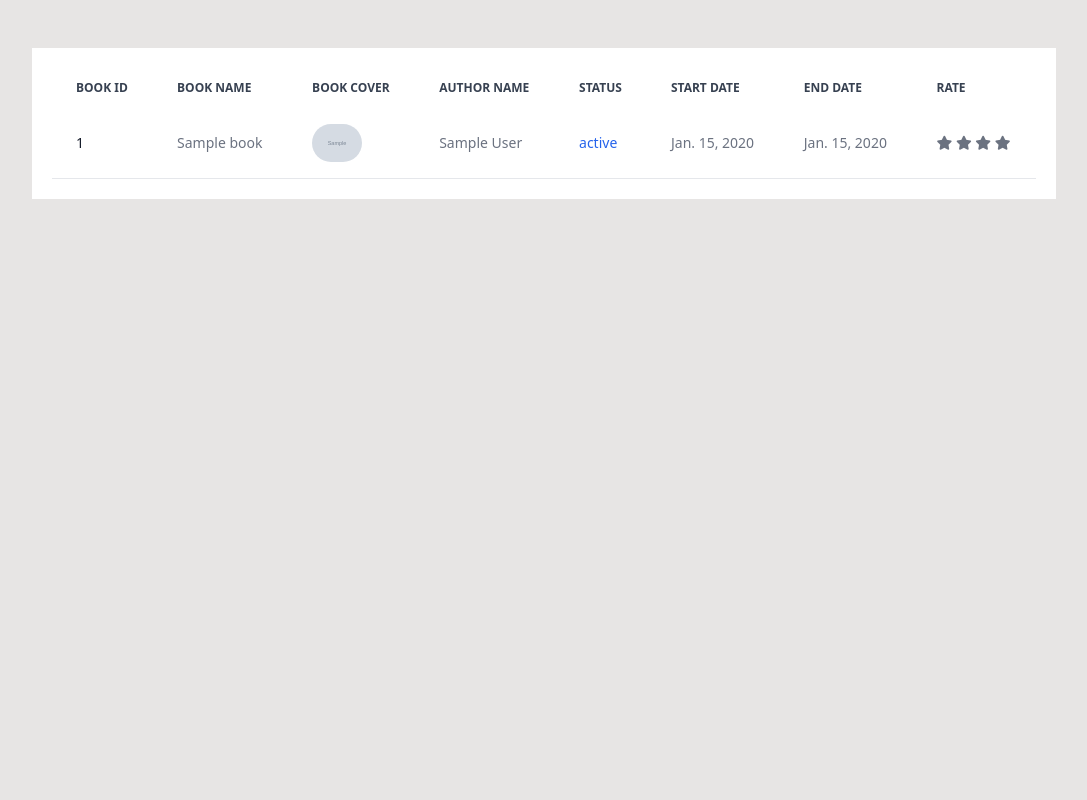
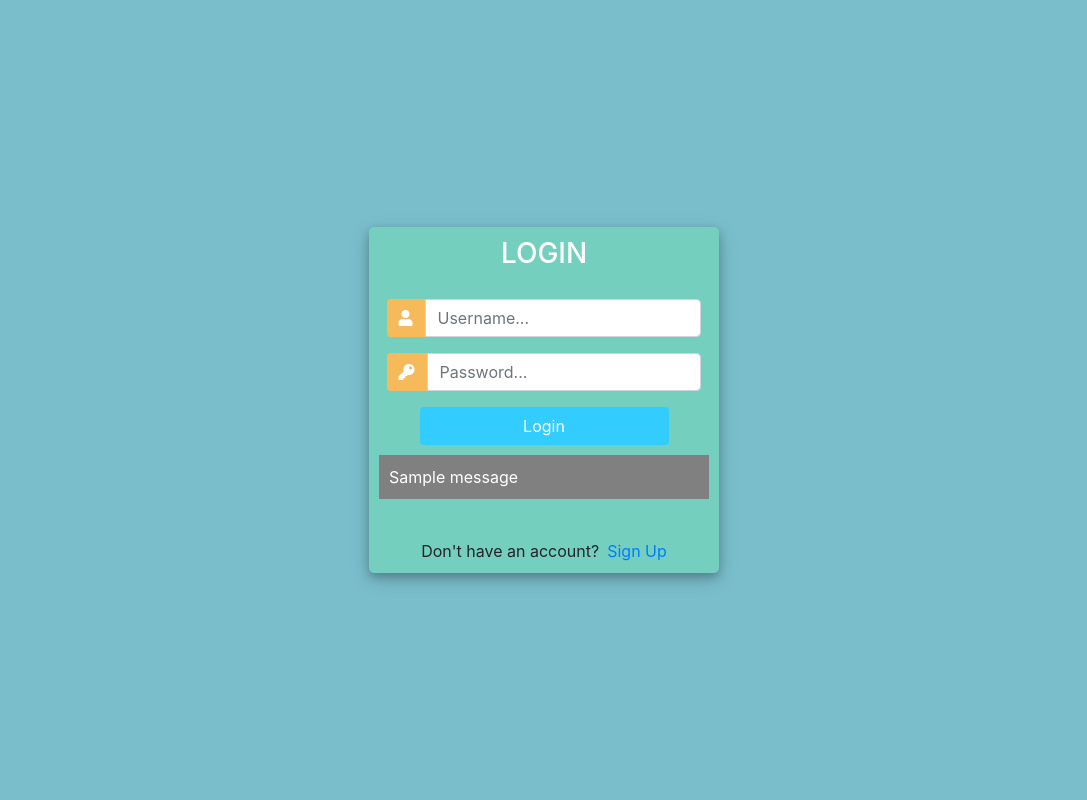
Before and after one commit to izmailmoheidin/reading_track-django-project, a Django app: page / in a window 1280 px wide. Shown: the whole page, without its empty margins (96-1183 px from the left). Run offline with Django 4.2, Linux system fonts and the light colour scheme; tables that the repository leaves empty hold one stand-in row (values such as "Sample post"); grey boxes marked "Sample" are stand-in pictures; one stand-in notice (Sample message) is shown; some libraries are stand-ins or nearby versions.

Commit message:
user authentications

```diff
--- a/booksapi/urls.py
+++ b/booksapi/urls.py
@@ -2,5 +2,9 @@ from django.urls import path
 from . import views
 
 urlpatterns = [
-    path('',views.index)
+    path('index/',views.index, name = 'index'),
+    path('register/',views.registerPage, name= 'register') ,
+    path('',views.loginPage, name = 'login') ,
+    path('logout/',views.logoutPage, name = 'logout')
+
 ]
--- a/booksapi/views.py
+++ b/booksapi/views.py
@@ -1,6 +1,12 @@
-from django.shortcuts import render
+from django.shortcuts import render,redirect
 from django.http import HttpResponse
 from .models import BooK
+from .forms import creationUserForm
+from django.contrib.auth.forms import UserCreationForm
+from django.contrib import messages
+from django.contrib.auth.models import User
+from django.contrib.auth import authenticate, login, logout
+
 
 # Create your views here.
 def index(request):
@@ -9,3 +15,37 @@ def index(request):
         'books': books,
     }
     return render(request, 'index.html',context )
+
+
+def registerPage(request):
+    form = creationUserForm()
+
+    if request.method == 'POST':
+        form = creationUserForm(request.POST)
+        if form.is_valid():
+            form.save()
+            user = form.cleaned_data.get('username')
+            messages.success(request, 'account was created '+ user)
+            return redirect('login')
+
+    context = {'form': form}
+    return render(request, 'registerForm.html', context)
+
+def loginPage(request):
+    if request.method == 'POST':
+        username = request.POST.get('username')
+        password = request.POST.get('password')
+
+        user = authenticate (request, username = username, password = password)
+
+        if user is not None:
+            login(request, user)
+            return redirect('index')
+        else:
+            messages.info(request, 'username OR password is incorrect')
+    context = {}
+    return render(request , 'login.html', context)
+
+def logoutPage(request):
+    logout(request)
+    return redirect ('login')
--- a/templates/index.html
+++ b/templates/index.html
@@ -101,10 +101,10 @@
         </tbody>
 
 
-
 {% endfor %} {% endblock content %}
     </table>
-
+    <span>{{request.user}}</span>
+<span><a href="{% url 'logout' %}">logout</a></span
 
     </div>
   </body>
--- /dev/null
+++ b/templates/login.html
@@ -0,0 +1,127 @@
+<!DOCTYPE html>
+<html>
+
+<head>
+	<title>Login</title>
+	<link rel="stylesheet" href="https://stackpath.bootstrapcdn.com/bootstrap/4.1.3/css/bootstrap.min.css" integrity="sha384-MCw98/SFnGE8fJT3GXwEOngsV7Zt27NXFoaoApmYm81iuXoPkFOJwJ8ERdknLPMO" crossorigin="anonymous">
+	<script src="https://ajax.googleapis.com/ajax/libs/jquery/3.3.1/jquery.min.js"></script>
+	<link rel="stylesheet" href="https://use.fontawesome.com/releases/v5.6.1/css/all.css" integrity="sha384-gfdkjb5BdAXd+lj+gudLWI+BXq4IuLW5IT+brZEZsLFm++aCMlF1V92rMkPaX4PP" crossorigin="anonymous">
+
+
+	<style>
+		body,
+		html {
+			margin: 0;
+			padding: 0;
+			height: 100%;
+			background: #7abecc !important;
+		}
+		.user_card {
+			width: 350px;
+			margin-top: auto;
+			margin-bottom: auto;
+			background: #74cfbf;
+			position: relative;
+			display: flex;
+			justify-content: center;
+			flex-direction: column;
+			padding: 10px;
+			box-shadow: 0 4px 8px 0 rgba(0, 0, 0, 0.2), 0 6px 20px 0 rgba(0, 0, 0, 0.19);
+			-webkit-box-shadow: 0 4px 8px 0 rgba(0, 0, 0, 0.2), 0 6px 20px 0 rgba(0, 0, 0, 0.19);
+			-moz-box-shadow: 0 4px 8px 0 rgba(0, 0, 0, 0.2), 0 6px 20px 0 rgba(0, 0, 0, 0.19);
+			border-radius: 5px;
+
+		}
+
+		.form_container {
+			margin-top: 20px;
+		}
+
+		#form-title{
+			color: #fff;
+
+		}
+
+		.login_btn {
+			width: 100%;
+			background: #33ccff !important;
+			color: white !important;
+		}
+		.login_btn:focus {
+			box-shadow: none !important;
+			outline: 0px !important;
+		}
+		.login_container {
+			padding: 0 2rem;
+		}
+		.input-group-text {
+			background: #f7ba5b !important;
+			color: white !important;
+			border: 0 !important;
+			border-radius: 0.25rem 0 0 0.25rem !important;
+		}
+		.input_user,
+		.input_pass:focus {
+			box-shadow: none !important;
+			outline: 0px !important;
+		}
+
+		#messages{
+			background-color: grey;
+			color: #fff;
+			padding: 10px;
+			margin-top: 10px;
+		}
+	</style>
+
+</head>
+<body>
+	<div class="container h-100">
+		<div class="d-flex justify-content-center h-100">
+			<div class="user_card">
+				<div class="d-flex justify-content-center">
+
+
+					<h3 id="form-title">LOGIN</h3>
+
+				</div>
+				<div class="d-flex justify-content-center form_container">
+					<form method="POST" action="">
+                        {% csrf_token %}
+						<div class="input-group mb-3">
+							<div class="input-group-append">
+								<span class="input-group-text"><i class="fas fa-user"></i></span>
+							</div>
+							<input type="text" name="username" placeholder="Username..." class="form-control">
+						</div>
+						<div class="input-group mb-2">
+							<div class="input-group-append">
+								<span class="input-group-text"><i class="fas fa-key"></i></span>
+							</div>
+								<input type="password" name="password" placeholder="Password..." class="form-control" >
+						</div>
+
+							<div class="d-flex justify-content-center mt-3 login_container">
+				 				<input class="btn login_btn" type="submit" value="Login">
+				   			</div>
+					</form>
+
+				</div>
+
+                {% for message in messages%}
+                    <p id="messages">{{message}}</p>
+                {% endfor %}
+
+				<div class="mt-4">
+					<div class="d-flex justify-content-center links">
+						Don't have an account? <a href="{% url 'register' %}" class="ml-2">Sign Up</a>
+
+					</div>
+
+				</div>
+			</div>
+		</div>
+	</div>
+</body>
+
+</html>
```
Also changed, not shown: booksapi/forms.py (added, +8 -0 lines), templates/registerForm.html (added, +131 -0 lines).
